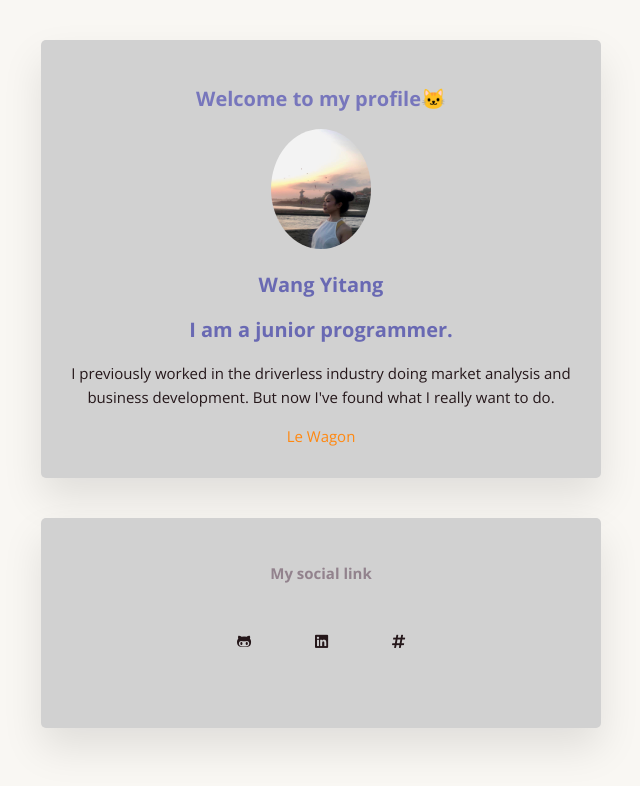
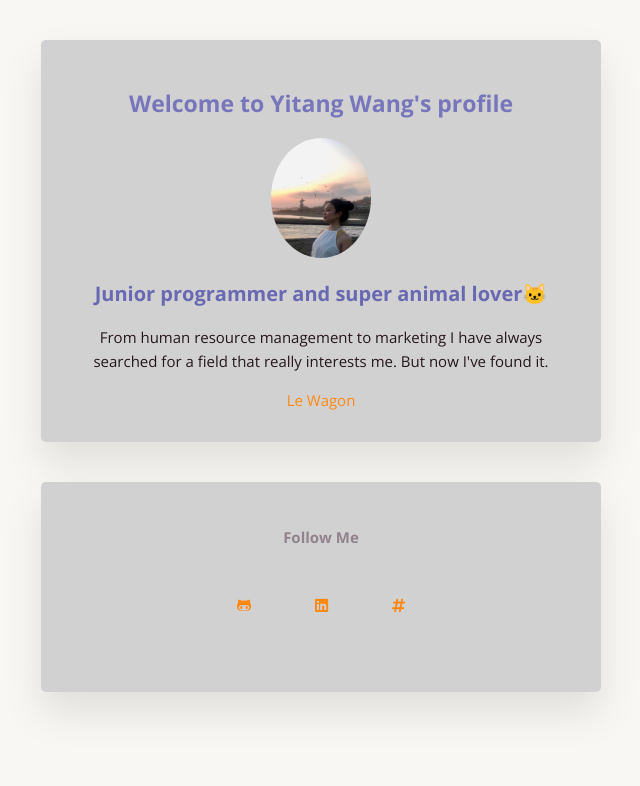
Before and after one commit to Yitangwang123/profile, a plain HTML site: page index.html in a window 1280 px wide. Shown: the whole page, without its empty margins (319-959 px from the left). Drawn offline with nearby package versions, Linux system fonts and the light colour scheme.

Commit message:
my profile page

```diff
--- a/index.html
+++ b/index.html
@@ -11,22 +11,30 @@
   <body>
 
     <div class="container">
-      <h1>Welcome to my profile🐱</h1>
+      <h1>Welcome to Yitang Wang's profile</h1>
       <img src="./images/Tang.jpeg" class="imag-circle" alt="My photo" width = "100" height = "120" >
-      <h2>Wang Yitang</h2>
-      <h2>I am a junior programmer.</h2>
-        <p>I previously worked in the driverless industry doing market analysis and business development. But now I've found what I really want to do.</p>
+      <h2>Junior programmer and super animal lover🐱</h2>
+        <p>From human resource management to marketing I have always searched for a field that really interests me. But now I've found it.</p>
       <a href="https://www.lewagon.com" target="_blank">
         Le Wagon
       </a>
     </div>
 
     <div class="container">
-      <h3>My social link</h3>
+      <h3>Follow Me</h3>
       <ol class="number">
-        <li class="imag-change"><i class="fab fa-github-alt"></i></li>
-        <li class="imag-change"><i class="fab fa-linkedin"></i></li>
-        <li class="imag-change"><i class="fas fa-hashtag"></i></li>
+        <li class="imag-change"><a href="https://github.com/Yitangwang123" target="_blank">
+          <i class="fab fa-github-alt"></i>
+          </a>
+        </li>
+        <li class="imag-change"><a href="https://www.linkedin.com/in/yitangwang/" target="_blank">
+          <i class="fab fa-linkedin"></i>
+          </a>
+        </li>
+        <li class="imag-change"><a href="https://www.instagram.com/yitangwang123/" target="_blank">
+          <i class="fas fa-hashtag"></i>
+          </a>
+        </li>
       </ol>
     </div>
 
--- a/style.css
+++ b/style.css
@@ -11,7 +11,7 @@ body {
 
 h1 {
   color: #7776BC;
-  font-size: 20px;
+  font-size: 23px;
   line-height: 1.6;
 }
 
@@ -33,6 +33,10 @@ a {
 }
 
 a:hover {
+  opacity: 0.5;
+}
+
+i:hover {
   opacity: 0.5;
 }
 
```
